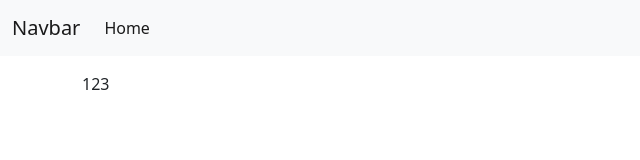
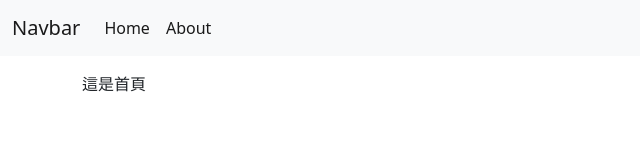
Before and after one commit to vdiefn/react-router-record, a React (Vite) app: page / in a window 1280 px wide. Shown: the top 160 px of the page, without its empty margins (0-640 px from the left). Built offline with nearby package versions, Linux system fonts and the light colour scheme.

Commit message:
add routers

```diff
--- a/src/App.jsx
+++ b/src/App.jsx
@@ -1,14 +1,19 @@
 import { useState } from 'react'
 import Navbar from './components/Navbar'
+import { Routes, Route } from 'react-router-dom'
+import Home from './pages/Home'
+import About from './pages/About'
 
 function App() {
-
-
   return (
     <div>
       <Navbar />
       <div className="container mt-3">
-        123
+        <Routes>
+          <Route path='/' element={<Home />}></Route>
+          <Route path='/about' element={<About />}></Route>
+        </Routes>
+
       </div>
     </div>
   )
--- a/src/components/Navbar.jsx
+++ b/src/components/Navbar.jsx
@@ -1,3 +1,4 @@
+import { Link } from 'react-router-dom'
 
 function Navbar() {
   return (<nav className="navbar navbar-expand-lg bg-light">
@@ -7,7 +8,10 @@
       <div className="collapse navbar-collapse" id="navbarSupportedContent">
         <ul className="navbar-nav me-auto mb-2 mb-lg-0">
           <li className="nav-item">
-            <a className="nav-link active" aria-current="page" href="#">Home</a>
+            <Link className="nav-link active" aria-current="page" to='/'>Home</Link>
+          </li>
+          <li className="nav-item">
+            <Link className="nav-link active" aria-current="page" to='/about'>About</Link>
           </li>
         </ul>
       </div>
--- a/src/main.jsx
+++ b/src/main.jsx
@@ -1,10 +1,14 @@
 import React from 'react'
 import ReactDOM from 'react-dom/client'
 import App from './App.jsx'
+import { BrowserRouter } from 'react-router-dom'
 
 
 ReactDOM.createRoot(document.getElementById('root')).render(
   <React.StrictMode>
-    <App />
+    <BrowserRouter>
+      <App />
+    </BrowserRouter>
+
   </React.StrictMode>,
 )
```
